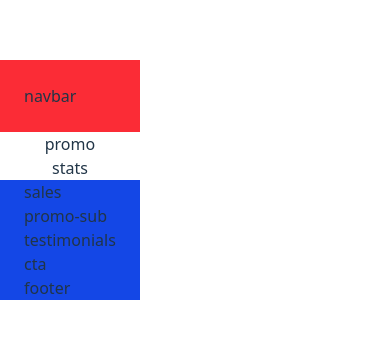
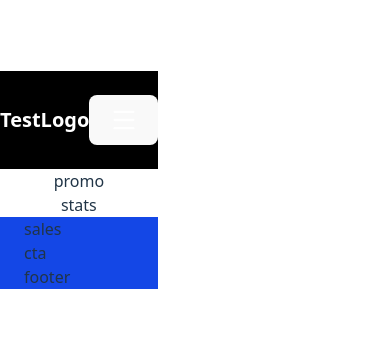
Before and after one commit to mosioc/singlepage-website-immigrio, a React (Vite) app: page / in a window 390 px wide. Shown: the part 242-580 px from the top of the page. Built offline with nearby package versions, Linux system fonts and the light colour scheme.

Commit message:
feat: add desktop and mobile nav structure issue #1

```diff
--- a/src/App.tsx
+++ b/src/App.tsx
@@ -6,8 +6,6 @@ import {
   Promo,
   Stats,
   Sales,
-  PromoSub,
-  Testimonials,
   CTA,
   Footer,
 } from './components/index';
@@ -18,7 +16,7 @@ const App: React.FC<AppProps> = () => {
   return (
     <div>
       {/* // navbar section */}
-      <div className={`bg-red-500 ${styles.paddingX} ${styles.paddingY} ${styles.boxWidth}`}>
+      <div className={`bg-black w-full`}>
         <Navbar />
       </div>
       {/* // promo section */}
@@ -33,10 +31,6 @@ const App: React.FC<AppProps> = () => {
         <div className={`${styles.boxWidth}`}>
           {/* // sales section */}
           <Sales />
-          {/* // promo-sub section */}
-          <PromoSub />
-          {/* // testimonials section */}
-          <Testimonials />
           {/* // call to action section */}
           <CTA />
           {/* // footer section */}
--- a/src/components/Navbar.tsx
+++ b/src/components/Navbar.tsx
@@ -1,11 +1,48 @@
-import React from 'react';
+import { useState } from 'react';
+import { Menu, X } from 'lucide-react';
+import { navLinks } from '../consts/bundle';
+import styles from '../style';
 
-interface NavbarProps {
-  // Add props here if needed
+interface NavLink {
+  id: string;
+  title: string;
 }
 
-const Navbar: React.FC<NavbarProps> = () => {
-  return <div>navbar</div>;
+const Navbar: React.FC = () => {
+  const [active, setActive] = useState<string>('Home');
+  const [isMenuOpen, setIsMenuOpen] = useState<boolean>(false);
+
+  return (
+    <nav className={`w-full flex py-6 justify-between items-center navbar`}>
+      <div className="text-white font-bold text-xl cursor-pointer">TestLogo</div>
+
+      {/* desktop nav */}
+      <ul className="list-none sm:flex hidden justify-end items-center flex-1">
+        {navLinks.map((nav: NavLink, index: number) => (
+          <li></li>
+        ))}
+      </ul>
+
+      {/* mobile nav */}
+      <div className="sm:hidden flex flex-1 justify-end items-center">
+        <button onClick={() => setIsMenuOpen(!isMenuOpen)} className="text-white">
+          {isMenuOpen ? <X size={28} /> : <Menu size={28} />}
+        </button>
+
+        <div
+          className={`${
+            isMenuOpen ? 'flex' : 'hidden'
+          } p-6 bg-black-gradient absolute top-20 right-0 mx-4 my-2 min-w-[140px] rounded-xl sidebar`}
+        >
+          <ul className="list-none flex flex-col justify-start items-start flex-1">
+            {navLinks.map((nav: NavLink, index: number) => (
+              <li></li>
+            ))}
+          </ul>
+        </div>
+      </div>
+    </nav>
+  );
 };
 
 export default Navbar;
```
